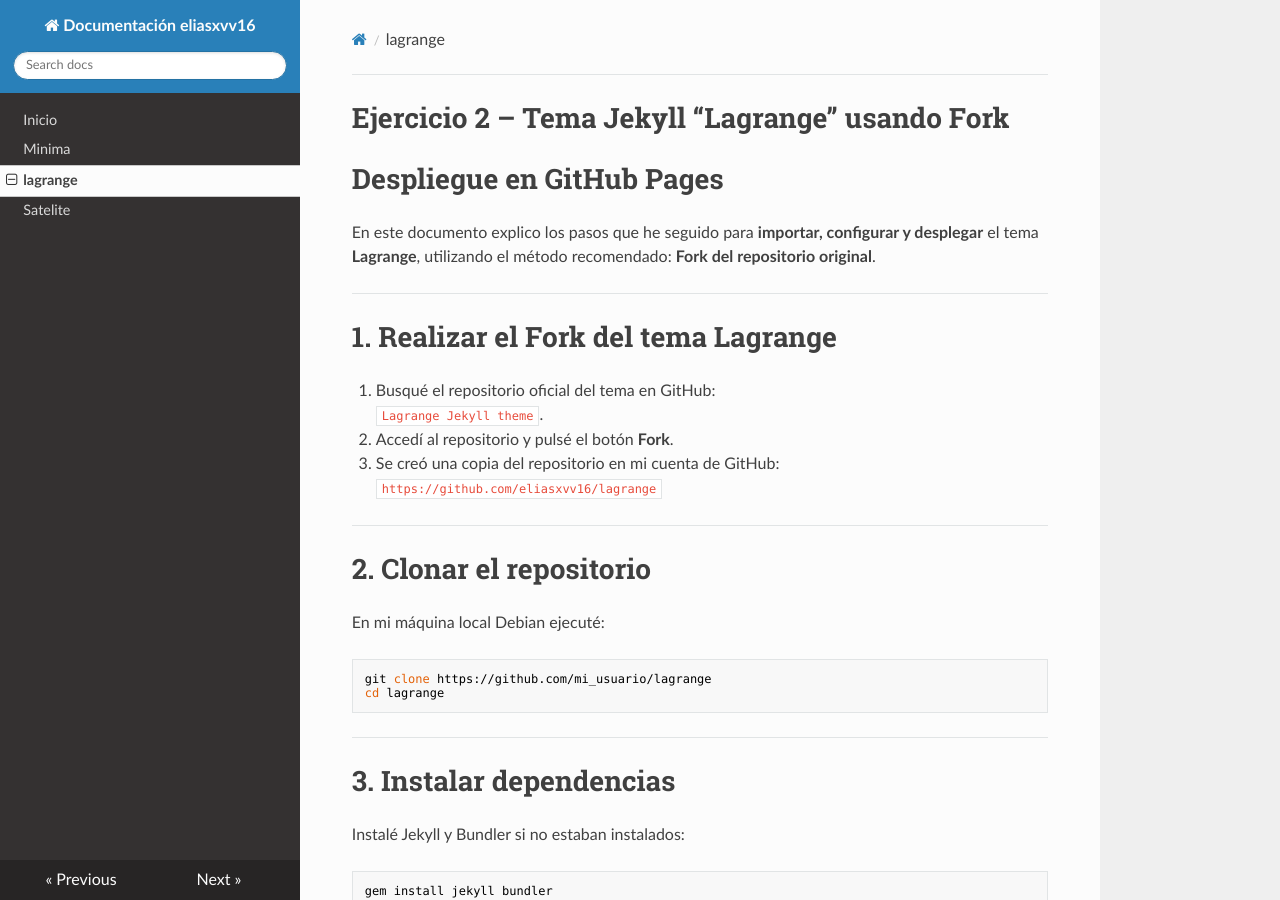
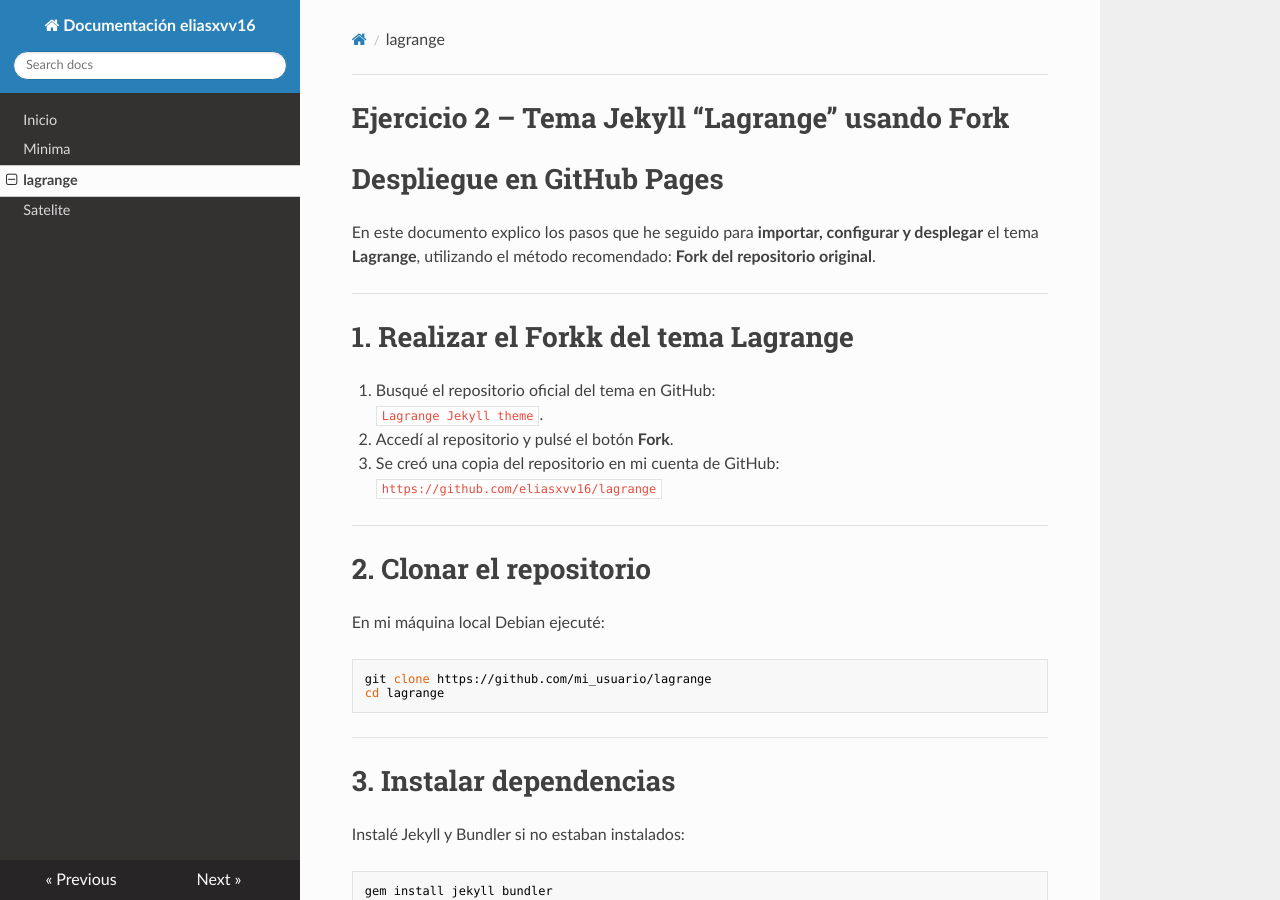
Before and after one commit to eliasxvv16/ejercicio4, an MkDocs documentation site: the page built from docs/ejercicio2.md, in a window 1280 px wide and 900 px high. Built offline with MkDocs 1.6.1, drawn with Linux system fonts in a browser that asks for light colours; nearby versions of some CDN libraries.

Commit message:
Subir archivos

```diff
--- a/docs/ejercicio2.md
+++ b/docs/ejercicio2.md
@@ -5,7 +5,7 @@ En este documento explico los pasos que he seguido para **importar, configurar y
 
 ---
 
-# 1. Realizar el Fork del tema Lagrange
+# 1. Realizar el Forkk del tema Lagrange
 
 1. Busqué el repositorio oficial del tema en GitHub:
    `Lagrange Jekyll theme`.
```
